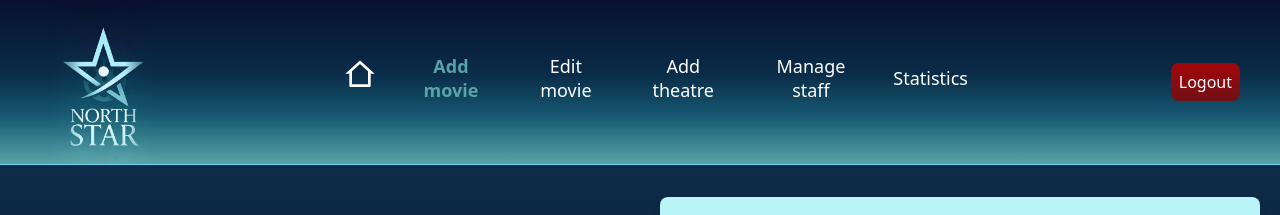
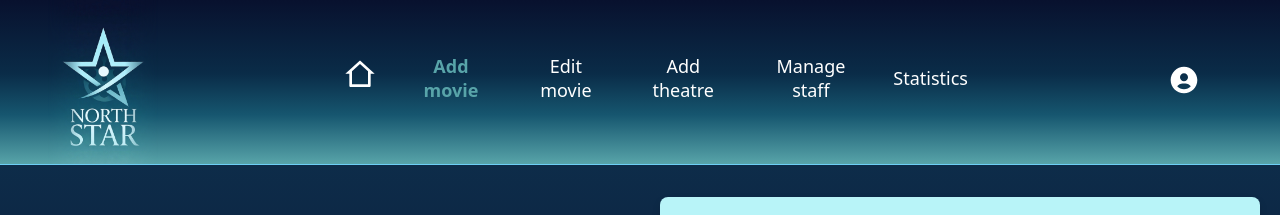
Before and after one commit to movie-theater-app/staff-frontend, a React (Vite) app: page /add-movie in a window 1280 px wide. Shown: the top 215 px of the page. Built offline with nearby package versions, Linux system fonts and the light colour scheme; no server answers; sample sign-in values are in the browser's storage.

Commit message:
Updated navbar and user-based-navigation

```diff
--- a/src/CSS/Navbar.css
+++ b/src/CSS/Navbar.css
@@ -50,19 +50,6 @@
 .nav-links a:hover{
    border-bottom: 2px solid #16566F;
 }
-.logout-btn {
-  background: linear-gradient(to bottom, #bb0101d8 10%, rgba(134, 4, 4, 0.808) 100%) ;
-  border-radius: 8px;
-  padding: 0.5rem;
-  font-size: 16px;
-  margin-left: 5rem;
-  color: white;
-  text-decoration: none;
-}
-
-.logout-btn:hover {
-  background: linear-gradient(to bottom, #bb0c0cfd 10%, rgba(133, 1, 1, 0.808) 100%);
-}
 
 .logo {
   width: 110px;
--- a/src/components/Navbar.jsx
+++ b/src/components/Navbar.jsx
@@ -2,9 +2,13 @@ import React from "react";
 import logo from "../assets/north-star-logo.jpg";
 import "../CSS/Navbar.css";
 import { RiHome2Line } from "react-icons/ri";
-import { NavLink } from "react-router-dom";
+import { NavLink, useLocation } from "react-router-dom";
+import Profile from "./Profile";
 
 export default function Navbar({ showLinks }) {
+  const location = useLocation(); // hook to get current path
+  const isRoot = location.pathname === "/"; // check if current path is "/" aka login-page
+  const user = JSON.parse(localStorage.getItem("user") || "null");
 
   return (
     <header className="staff-header">
@@ -14,6 +18,13 @@ export default function Navbar({ showLinks }) {
           North Star movie theater
         </h1>}
       </div>
+      {/* profile button not visible on login page */}
+      {!isRoot && (
+        <div style={{ marginRight: "5rem" }}>
+          <Profile />
+        </div>
+      )}
+
       {showLinks && (
         <nav className="nav-links">
           <NavLink to="/dashboard" className={({ isActive }) => isActive ? "active" : ""}>
@@ -28,17 +39,19 @@ export default function Navbar({ showLinks }) {
           <NavLink to="/add-theatre" className={({ isActive }) => isActive ? "active" : ""}>
             Add theatre
           </NavLink>
+
+          {/* admin-only routes */}
+          {user.role && (
+            <>
               <NavLink to="/manage-staff" className={({ isActive }) => isActive ? "active" : ""}>
                 Manage staff
               </NavLink>
               <NavLink to="/statistics" className={({ isActive }) => isActive ? "active" : ""}>
                 Statistics
               </NavLink>
+            </>
+          )}
           </nav>
-      )}  {showLinks && (
-       <div className="right-section">
-            <NavLink to="/logout" className="logout-btn">Logout</NavLink>
-          </div>
       )}
     </header>
   );
--- a/src/pages/StaffDashboard.jsx
+++ b/src/pages/StaffDashboard.jsx
@@ -24,8 +24,14 @@ export default function StaffDashboard() {
           <button className="button" onClick={() => navigate("/add-theatre")}>
             Add theatre
           </button>
-          <button className="button">Manage staff</button>
-          <button className="button">Statistics</button>
+
+          {/* visible only for admin-users, assumption role=true */}
+          {user.role && (
+            <>
+            <button className="button" onClick={() => navigate("/manage-staff")}>Manage staff</button>
+            <button className="button">Statistics</button>
+            </>
+          )}
         </div>
       </main>
     </div>
```
Lines whose indentation alone changed are shown as unchanged.
